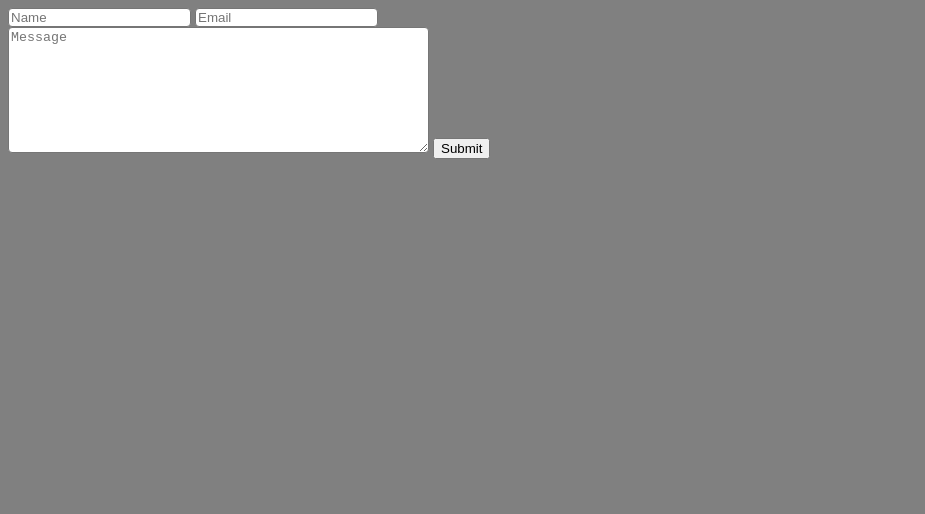
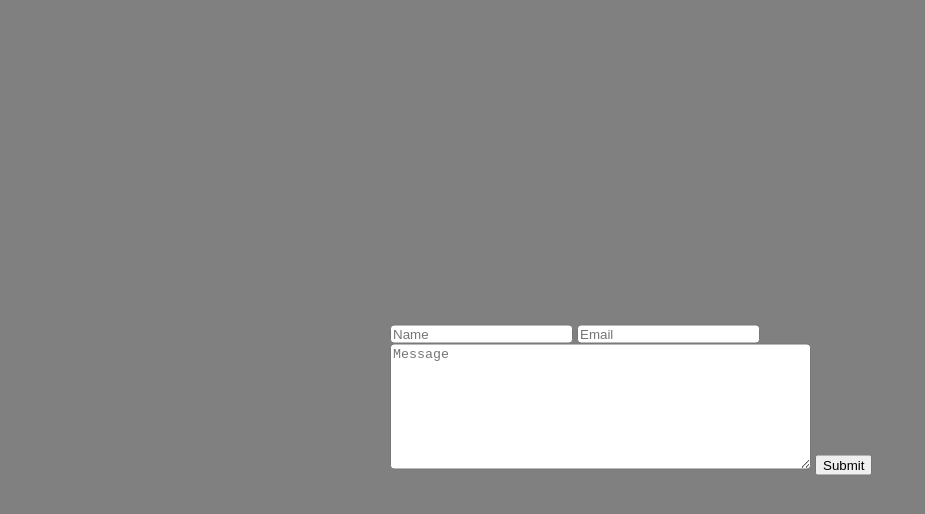
Before and after one commit to BigR0b/savvy-coders-exercises, a plain HTML site: page contact/index.html in a window 1280 px wide. Shown: the whole page, without its empty margins (0-925 px from the left). Drawn offline with Linux system fonts and the light colour scheme.

Commit message:
center contact in css

```diff
--- a/contact/index.html
+++ b/contact/index.html
@@ -8,7 +8,7 @@
   <link rel="stylesheet" href="../css/style.css">
 </head>
 <body>
-  <div class="content">
+  <div class="contact">
   <form>
     <label for="name" class="hidden">Name:</label><input name="name" type="text" placeholder ="Name" class="round">
     <label for="email" class="hidden">Email:</label><input name="email" type="email" placeholder ="Email" class="round">
--- a/css/style.css
+++ b/css/style.css
@@ -25,6 +25,7 @@ img{
 }
 form {
   width: 500px;
+  position: relative;
 }
 .round {
   -webkit-border-radius: 4px;
@@ -33,6 +34,9 @@ form {
   border-width: 1px;
   border-style: solid;
 }
-.content{
-  width: 100px;
+.contact{
+  position: absolute;
+top: 50%;
+left: 50%;
+transform: translate(-50%, -50%);
 }
```
